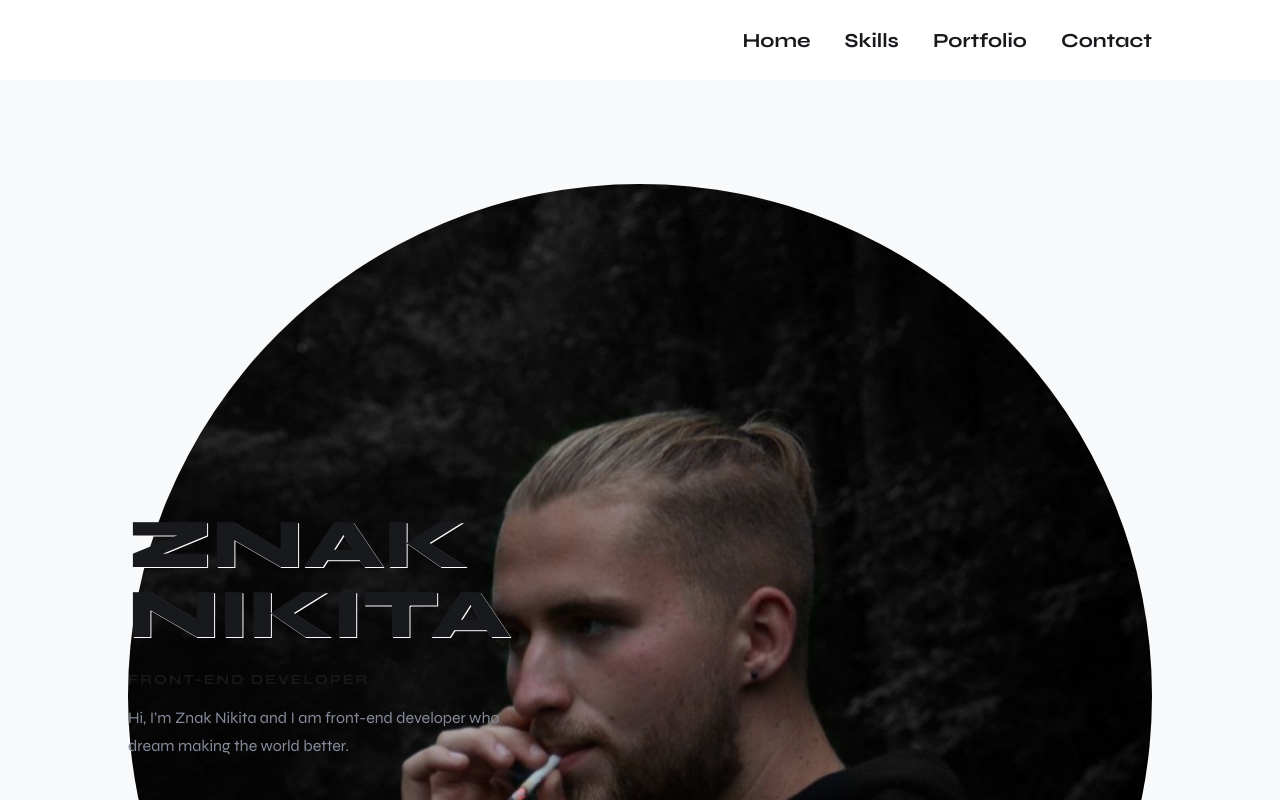
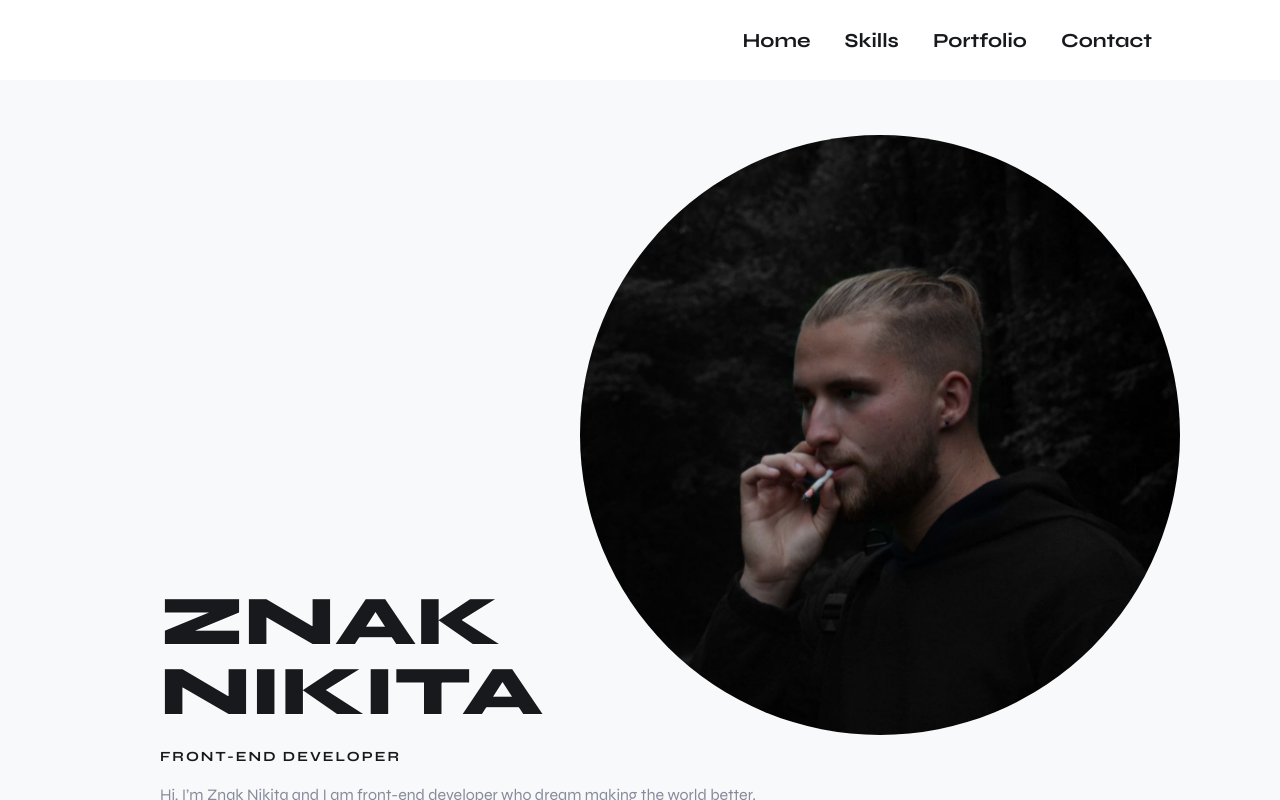
Before and after one commit to naugtymor/Portfolio, a React (Create React App) app: page / in a window 1280 px wide. Shown: the top 800 px of the page. Built offline with nearby package versions, Linux system fonts and the light colour scheme.

Commit message:
bug with img position fixed

```diff
--- a/src/Main/Main.js
+++ b/src/Main/Main.js
@@ -7,9 +7,12 @@
         <div className={style.mainBlock}>
             <div className={`${styleContainer.container} ${style.mainContainer}`}>
                 <div className={style.photo}>
+                    <div className={style.imgContainer}>
                         <img src={avatar} alt={"avatar"}/>
                     </div>
+                </div>
                 <div className={style.text}>
+                    <div className={style.textContainer}>
                         <h1>
                             <span>ZNAK</span>
                             <span> </span>
@@ -22,6 +25,7 @@
                     </div>
                 </div>
             </div>
+        </div>
     )
 }
 
--- a/src/Main/Main.module.scss
+++ b/src/Main/Main.module.scss
@@ -9,41 +9,53 @@
     align-items: center;
   }
   .mainContainer {
+    width: 100%;
     justify-content: flex-start;
-    margin-left: 25%;
     border: none;
     @media screen and (max-width: 1374px){
       margin: 0 auto;
-      justify-content: space-between;
+      justify-content: center;
       min-height: 20vh;
-      height: 80vh;
     }
     .photo {
-      width: 600px;
+      width: 60%;
       height: 600px;
-      /*background-color: #0064a5;*/
+      display: flex;
+      justify-content: flex-end;
       @media screen and (max-width: 1374px){
-        width: 100%;
+        width: 90%;
         height: 40%;
       }
 
       & img {
         width: 100%;
         border-radius: 50%;
-        //position: relative;
+      }
 
+      .imgContainer {
+        height: 100%;
+        width: 600px;
       }
+
     }
     .text {
-      width: 400px;
-      @media screen and (min-width: 1374px){
+      width: 40%;
+      display: flex;
+      justify-content: flex-start;
+      position: relative;
+      @media screen and (max-width: 1374px){
+        width: 80%;
+      }
+      .textContainer {
         position: absolute;
+        top: -200px;
+        left: -100px;
         content: '';
-        left: 57%;
-        top: 30%;
+        height: 100%;
+        @media screen and (max-width: 1374px){
+          position: unset;
+        }
       }
-
-        //transform: translate(-50%, 50%);
       & h1 {
         & span {
           @include text($fontFamily, 70px, 800, $textColor);
```
Lines whose indentation alone changed are shown as unchanged.
